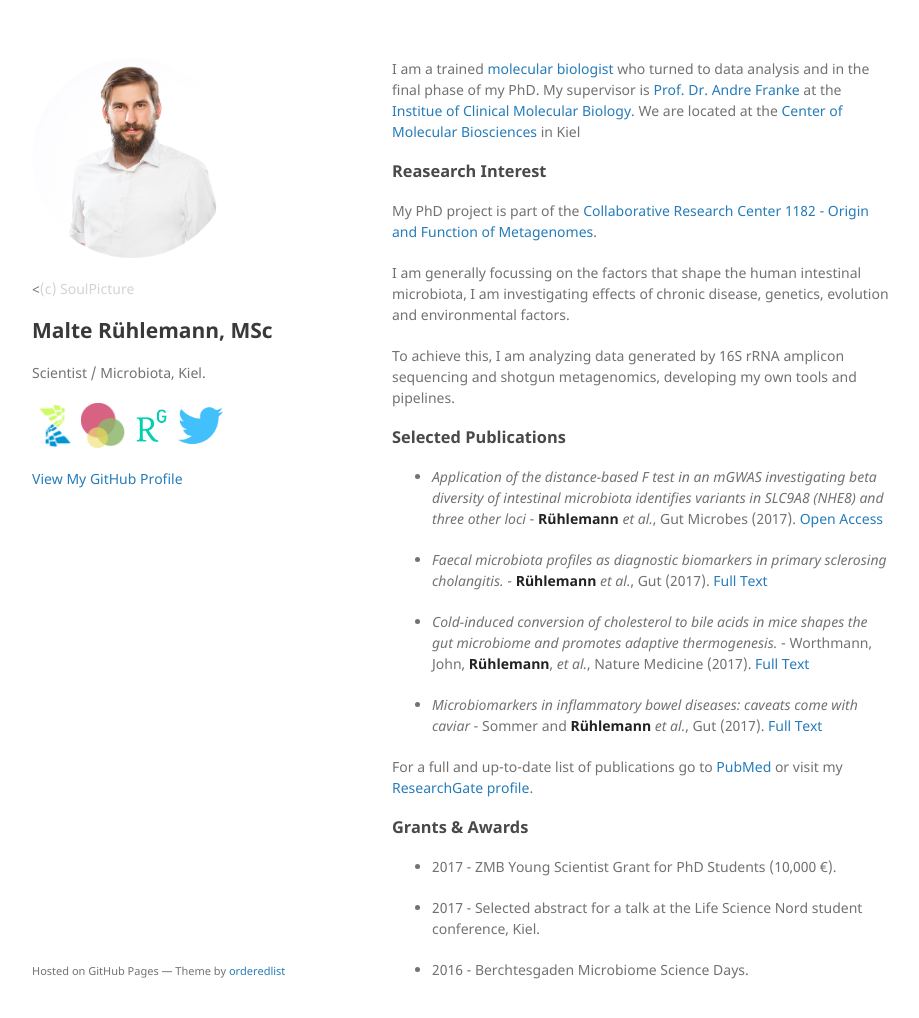
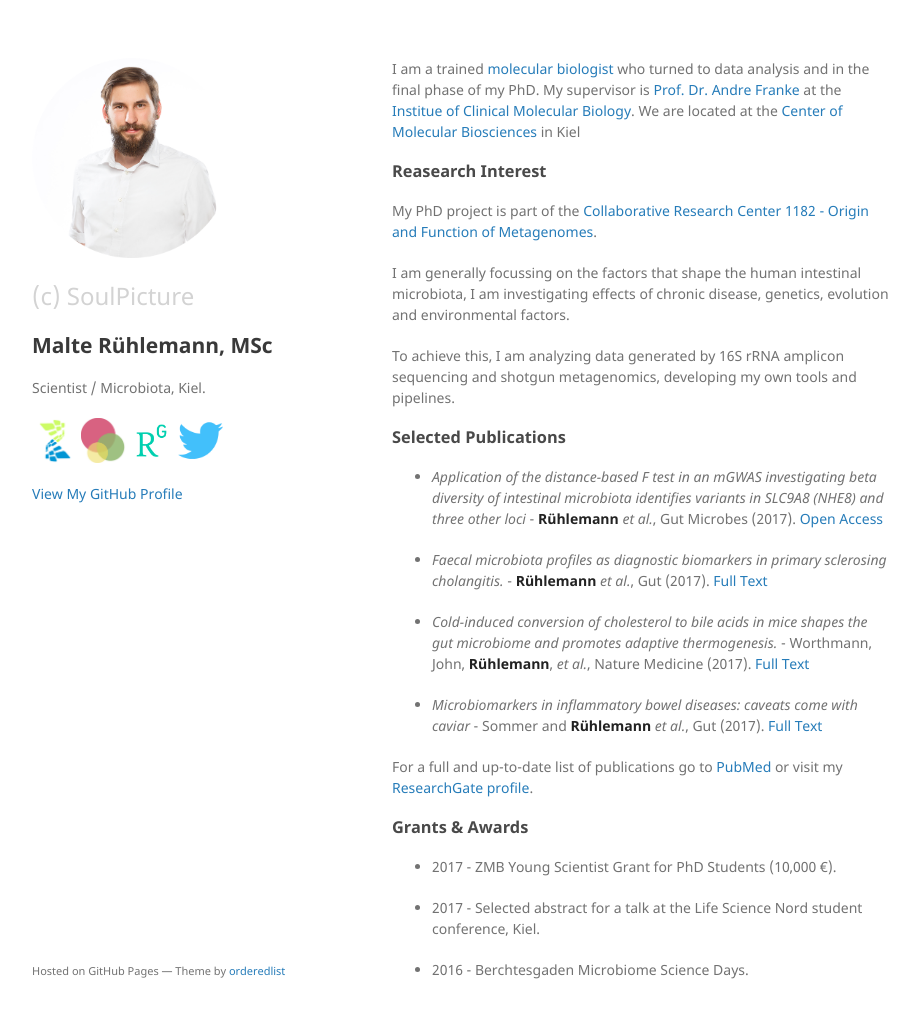
Before and after one commit to mruehlemann/mruehlemann.github.io, a Jekyll site: the page built from index.md, in a window 1280 px wide and 1050 px high. Shown: the top 1018 px of the window, without its empty margins (178-1097 px from the left). Built offline with Jekyll 4.4.1, drawn with Linux system fonts in a browser that asks for light colours.

Commit message:
Update default.html

```diff
--- a/_layouts/default.html
+++ b/_layouts/default.html
@@ -16,7 +16,7 @@
     <div class="wrapper">
       <header>
 	<p class="view"><img src="docs/face.png" height=200px width=200px align=middle></p>
-	<p><<font color="lightgrey">(c) SoulPicture</font></p>
+	<p><font size=5 color="lightgrey">(c) SoulPicture</font></p>
         <a href="{{ site.github.url }}"> <h2>{{ site.title | default: site.github.repository_name }}</h2> </a>
         <p>{{ site.description | default: site.github.project_tagline }}</p>
 	<p class="view"><a href="http://www.ikmb.uni-kiel.de/people/scientists/malte-ruhlemann" alt="IKMB"><img src="docs/ikmb.png" height=45px width=45px align=middle></a>
```
